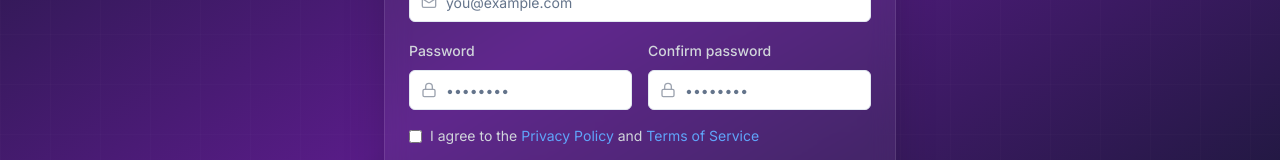
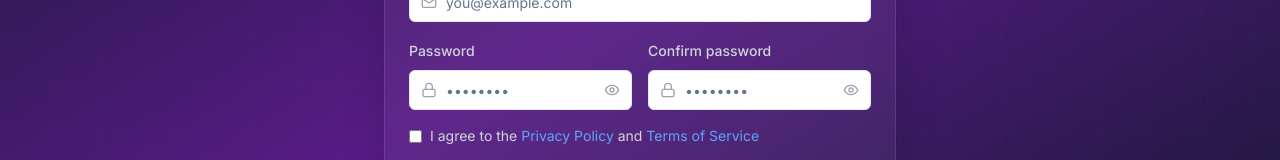
Before and after one commit to amarcoder01/de600, a Next.js app: page /register in a window 1280 px wide. Shown: the part 416-576 px from the top of the page. Built offline with nearby package versions, Linux system fonts and the light colour scheme; no server answers.

Commit message:
register eye icon issue

```diff
--- a/src/app/register/page.tsx
+++ b/src/app/register/page.tsx
@@ -10,7 +10,7 @@
 import { Label } from '@/components/ui/label'
 import { motion } from 'framer-motion'
 import { VidalityLogo } from '@/components/ui/VidalityLogo'
-import { Mail, Lock, User } from 'lucide-react'
+import { Mail, Lock, User, Eye, EyeOff } from 'lucide-react'
 import { EmailVerificationModal } from '@/components/auth/EmailVerificationModal'
 
 export default function RegisterPage() {
@@ -24,6 +24,8 @@
   const [privacyPolicyAccepted, setPrivacyPolicyAccepted] = useState(false)
   const [validationErrors, setValidationErrors] = useState<Record<string, string>>({})
   const [showVerification, setShowVerification] = useState(false)
+  const [showPassword, setShowPassword] = useState(false)
+  const [showConfirmPassword, setShowConfirmPassword] = useState(false)
 
   useEffect(() => {
     clearError()
@@ -166,7 +168,7 @@
                   <Lock className="absolute left-3 top-1/2 -translate-y-1/2 h-4 w-4 text-gray-400" />
                   <Input
                     id="password"
-                    type="password"
+                    type={showPassword ? 'text' : 'password'}
                     value={password}
                     onChange={(e) => {
                       setPassword(e.target.value)
@@ -174,8 +176,19 @@
                       if (error) clearError()
                     }}
                     placeholder="••••••••"
-                    className={`pl-9 ${validationErrors.password ? 'border-red-500' : ''}`}
+                    autoComplete="new-password"
+                    className={`pl-9 pr-10 ${validationErrors.password ? 'border-red-500' : ''}`}
                   />
+                  <button
+                    type="button"
+                    aria-label={showPassword ? 'Hide password' : 'Show password'}
+                    onMouseDown={(e) => e.preventDefault()}
+                    onClick={() => setShowPassword(!showPassword)}
+                    className="absolute right-3 top-1/2 -translate-y-1/2 text-gray-400 hover:text-gray-200 focus:outline-none"
+                    disabled={isLoading}
+                  >
+                    {showPassword ? <EyeOff className="h-4 w-4" /> : <Eye className="h-4 w-4" />}
+                  </button>
                 </div>
                 {validationErrors.password && (
                   <p className="text-xs text-red-400">{validationErrors.password}</p>
@@ -187,7 +200,7 @@
                   <Lock className="absolute left-3 top-1/2 -translate-y-1/2 h-4 w-4 text-gray-400" />
                   <Input
                     id="confirmPassword"
-                    type="password"
+                    type={showConfirmPassword ? 'text' : 'password'}
                     value={confirmPassword}
                     onChange={(e) => {
                       setConfirmPassword(e.target.value)
@@ -195,8 +208,19 @@
                       if (error) clearError()
                     }}
                     placeholder="••••••••"
-                    className={`pl-9 ${validationErrors.confirmPassword ? 'border-red-500' : ''}`}
+                    autoComplete="new-password"
+                    className={`pl-9 pr-10 ${validationErrors.confirmPassword ? 'border-red-500' : ''}`}
                   />
+                  <button
+                    type="button"
+                    aria-label={showConfirmPassword ? 'Hide password' : 'Show password'}
+                    onMouseDown={(e) => e.preventDefault()}
+                    onClick={() => setShowConfirmPassword(!showConfirmPassword)}
+                    className="absolute right-3 top-1/2 -translate-y-1/2 text-gray-400 hover:text-gray-200 focus:outline-none"
+                    disabled={isLoading}
+                  >
+                    {showConfirmPassword ? <EyeOff className="h-4 w-4" /> : <Eye className="h-4 w-4" />}
+                  </button>
                 </div>
                 {validationErrors.confirmPassword && (
                   <p className="text-xs text-red-400">{validationErrors.confirmPassword}</p>
```
